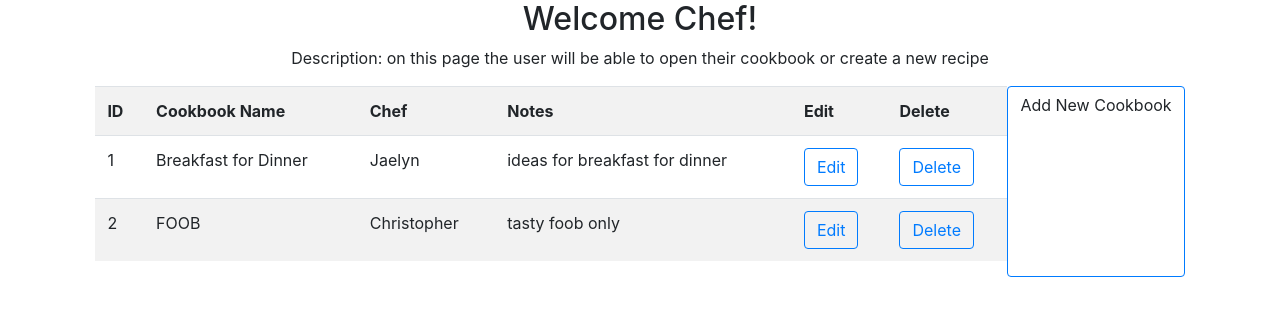
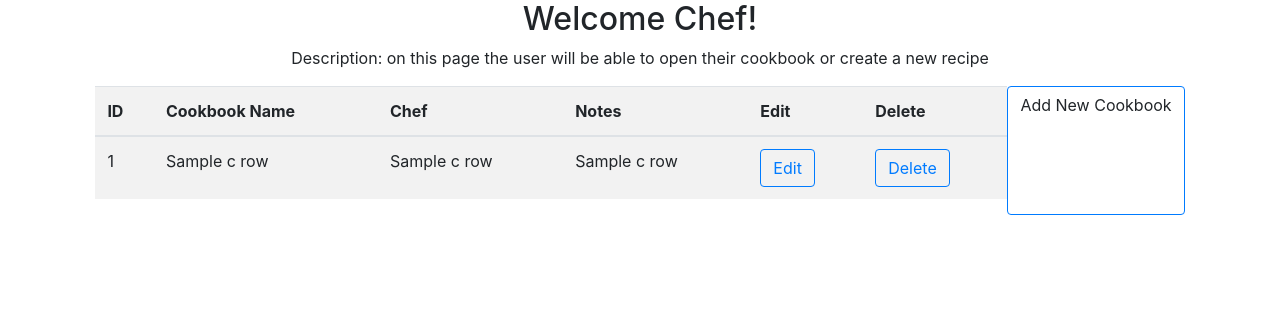
Before and after one commit to litzingj/CS340_Cookbooks, a Flask app: template starter_website/templates/index.html in a window 1280 px wide. Shown: the top 316 px of the page. Run offline with Flask 2, Linux system fonts and the light colour scheme; the template is opened without the code that fills it: most values are stand-ins (such as "Sample title", 1, 10 or a date in 2020); some libraries are stand-ins or nearby versions.

Commit message:
made index.html live pull from DB

```diff
--- a/starter_website/templates/index.html
+++ b/starter_website/templates/index.html
@@ -36,22 +36,18 @@
                       <th>Edit</th>
                       <th>Delete</th>
                     </tr>
-                    <tr>
-                      <td>1</td>
-                      <td>Breakfast for Dinner</td>
-                      <td>Jaelyn</td>
-                      <td>ideas for breakfast for dinner</td>
-                      <td><a role="button" href="Cookbook.HTML" class="btn btn-outline-primary" id="backToCookbookButton">Edit</a></td>
-                      <td><button class ="btn btn-outline-primary"> Delete</button></td>
-                    </tr>
-                    <tr>
-                        <td>2</td>
-                        <td>FOOB</td>
-                        <td>Christopher</td>
-                        <td>tasty foob only</td>
-                        <td><a role="button" href="Cookbook.HTML" class="btn btn-outline-primary" id="backToCookbookButton">Edit</a></td>
+                    <tbody>
+                        {% for c in c_rows %}
+                        <tr>
+                        <td>{{ c.0 }}</td>
+                        <td>{{ c[1] }}</td>
+                        <td>{{ c[2] }}</td>
+                        <td>{{ c[3] }}</td>
+                        <td><button class ="btn btn-outline-primary"> Edit</button></td>
                         <td><button class ="btn btn-outline-primary"> Delete</button></td>
-                      </tr>
+                        </tr>
+                        {% endfor %}
+                    </tbody>
                 </table>
                 <a class="btn btn-outline-primary" id="cookbookButton">Add New Cookbook</a>
             </div>
--- a/starter_website/webapp.py
+++ b/starter_website/webapp.py
@@ -74,7 +74,12 @@ def add_new_ingredients():
 
 @webapp.route('/')
 def index():
-    return "<p>Are you looking for /db_test or /hello or <a href='/browse_bsg_people'>/browse_bsg_people</a> or /add_new_people or /update_people/id or /delete_people/id </p>"
+    print("Fetching and rendering cookbook web page")
+    db_connection = connect_to_database()
+    query = "SELECT cookbook_id, book_name, chef, note from Cookbooks;"
+    result = execute_query(db_connection, query).fetchall()
+    print(result)
+    return render_template('index.html', c_rows=result)
 
 @webapp.route('/home')
 def home():
```
